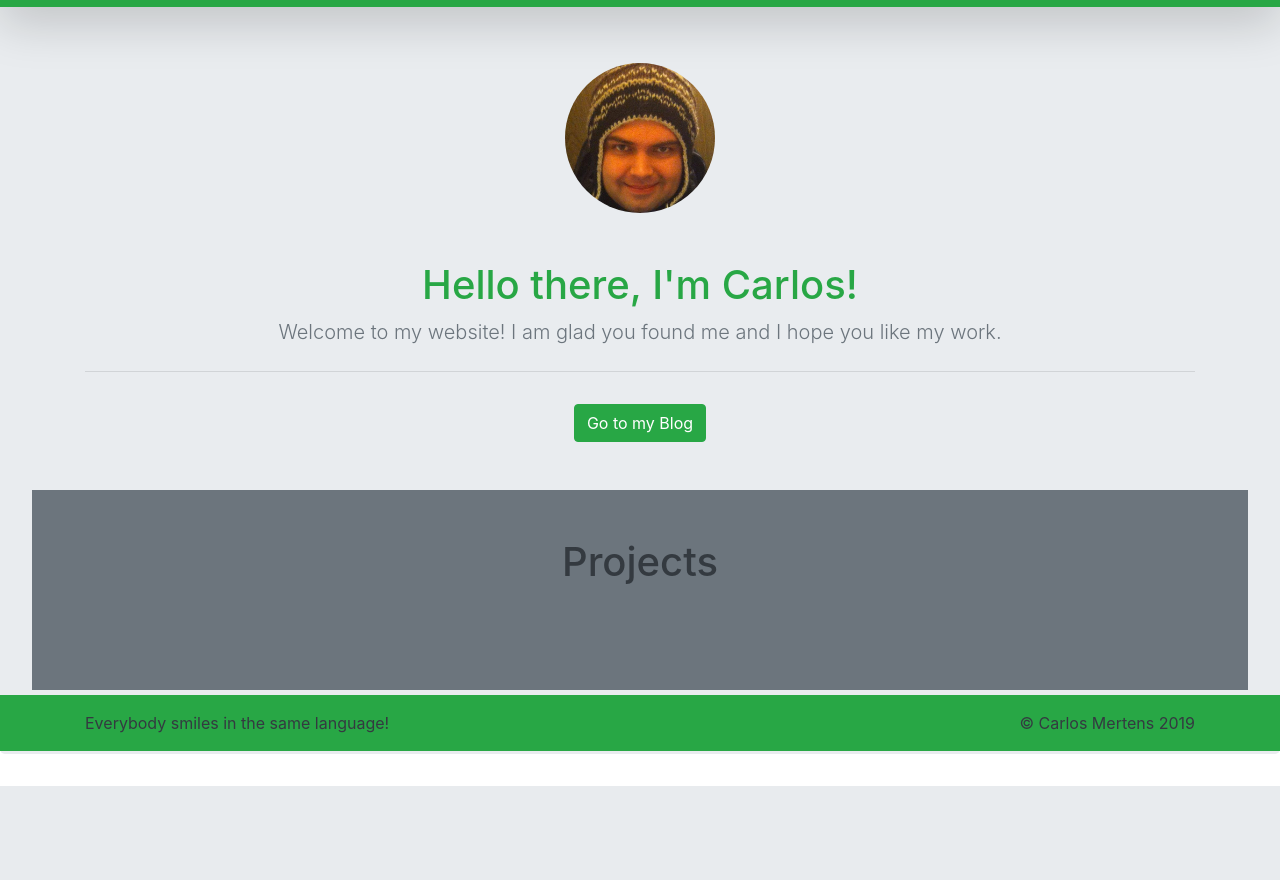
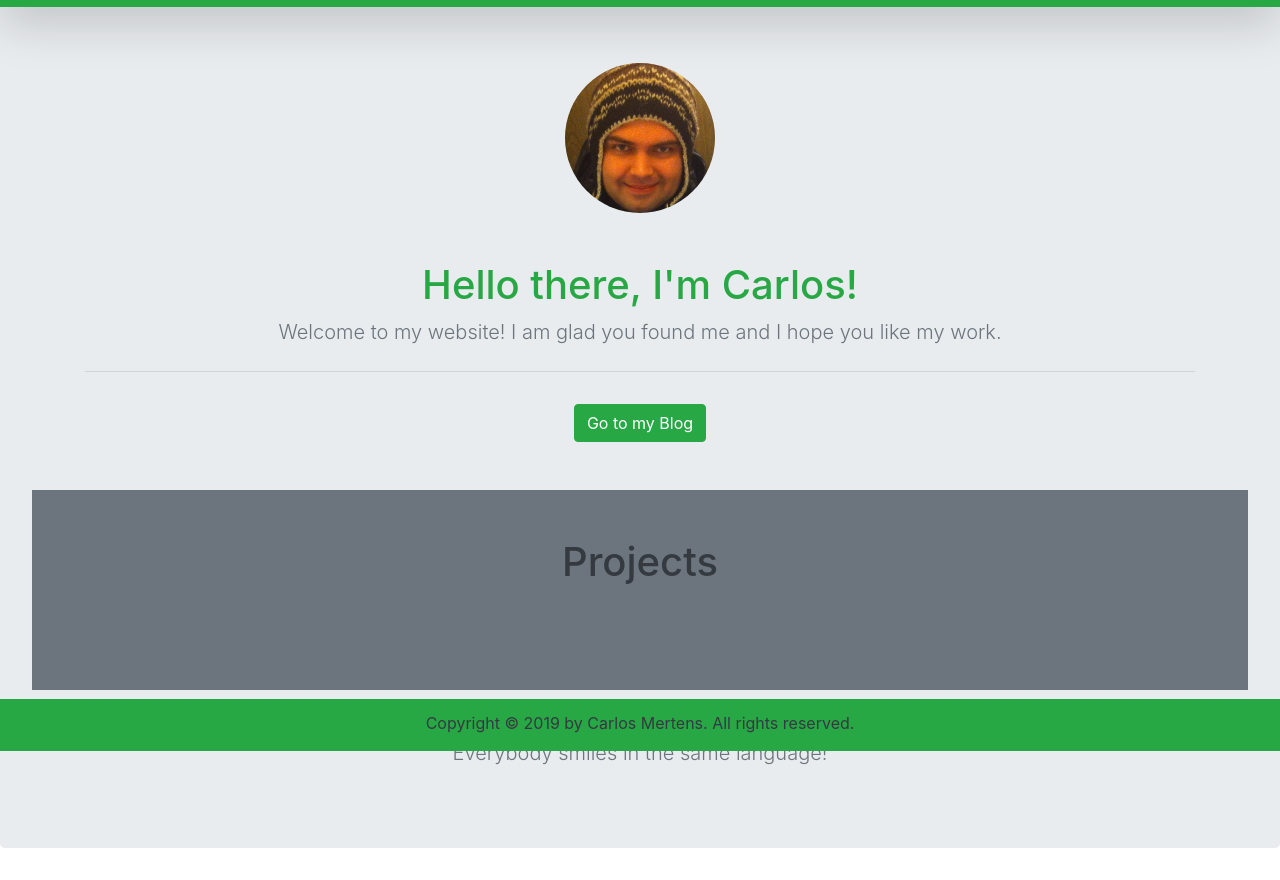
Before and after one commit to carlosmertens/myWebsite, a Django app: template portfolio/templates/portfolio/index.html in a window 1280 px wide. Shown: the part 49-929 px from the top of the page. Before the commit the page ends 835 px from the top, so only its background shows below. Run offline with Django 3.2, Linux system fonts and the light colour scheme; the template is opened without the code that fills it, so the values that code supplies are empty; some libraries are stand-ins or nearby versions.

Commit message:
Style footer home page

```diff
--- a/portfolio/templates/portfolio/index.html
+++ b/portfolio/templates/portfolio/index.html
@@ -174,16 +174,18 @@
             </div>
           </div>
         </div>
+
+        <p class="lead text-muted pt-5">Everybody smiles in the same language!</p>
       </section>
     </main>
 
-    <footer class="text-dark mt-2 bg-success fixed-bottom">
-      <div class="container pt-3">
-        <p class="float-left">
+    <footer class="text-dark bg-success fixed-bottom pt-2">
+      <div class="container pt-1">
+        <!-- <p class="float-left">
           Everybody smiles in the same language!
-        </p>
-        <p class="float-right">
-          © Carlos Mertens {% now "Y" %}
+        </p> -->
+        <p class="text-center">
+          Copyright © {% now "Y" %} by Carlos Mertens. All rights reserved.
         </p>
       </div>
     </footer>
```
